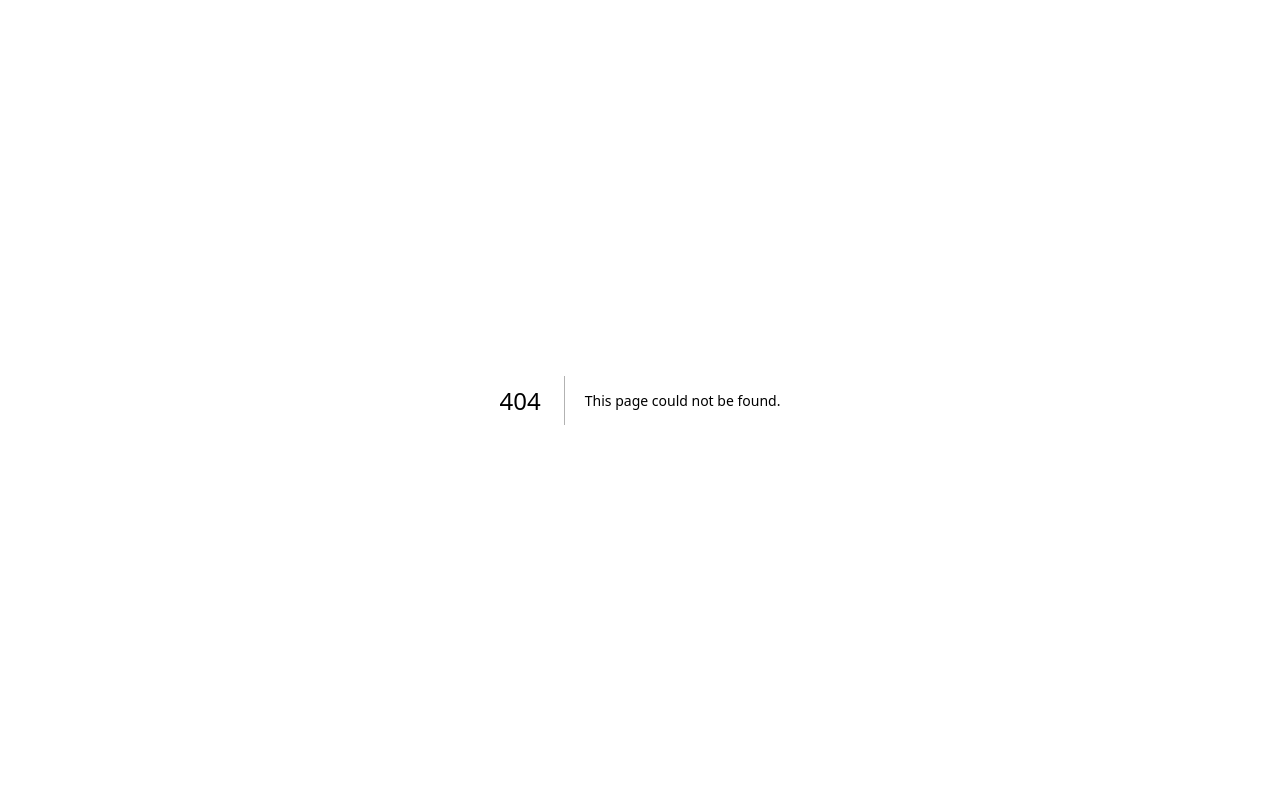
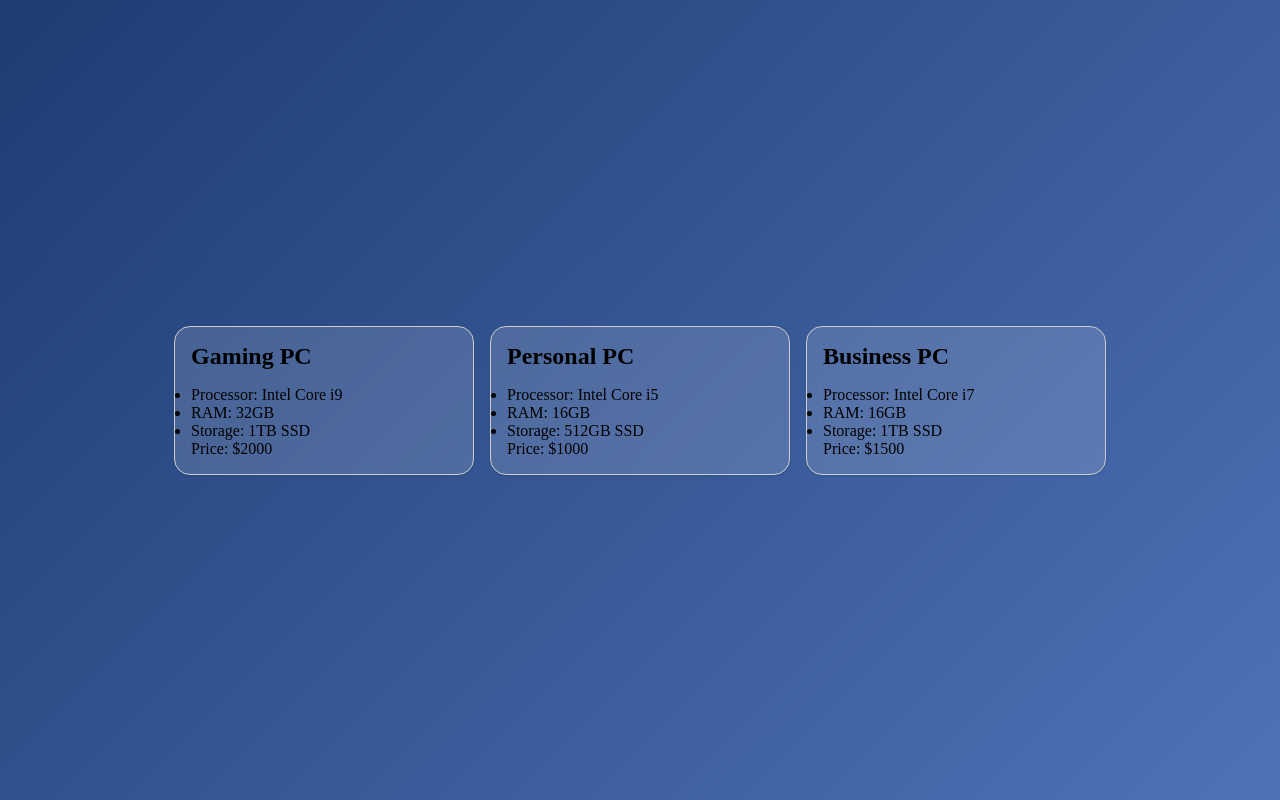
Before and after one commit to gohzer/csc322_lttstore, a Next.js app: page /computerCards in a window 1280 px wide. Before the commit this address had no page. Built offline with nearby package versions, Linux system fonts and the light colour scheme.

Commit message:
ComputerCards and addtocart page

```diff
--- /dev/null
+++ b/pages/computerCards.tsx
@@ -0,0 +1,62 @@
+import react from 'react';
+import styles from '../styles/ComputerCards.module.css';
+import Link from 'next/link';
+
+
+type CardProps = {
+
+    title: string;
+    specs: string[];
+    price: string;
+
+
+};
+
+const ComputerCard: React.FC<CardProps> = ({ title, specs, price }) => {
+  const specsQueryParam = encodeURIComponent(JSON.stringify(specs));
+
+  return (
+    <Link href={`/addToCart?type=${encodeURIComponent(title)}&specs=${specsQueryParam}&price=${price}`} passHref>
+      <div className={styles.card} role="link" tabIndex={0}>
+        <h2>{title}</h2>
+        <ul>
+          {specs.map((spec, index) => (
+            <li key={index}>{spec}</li>
+          ))}
+        </ul>
+        <p>Price: {price}</p>
+      </div>
+    </Link>
+  );
+};
+
+
+const Computers = () => {
+    const gamingPC = {
+      title: 'Gaming PC',
+      specs: ['Processor: Intel Core i9', 'RAM: 32GB', 'Storage: 1TB SSD'],
+      price: '$2000',
+    };
+
+    const personalPC = {
+      title: 'Personal PC',
+      specs: ['Processor: Intel Core i5', 'RAM: 16GB', 'Storage: 512GB SSD'],
+      price: '$1000',
+    };
+
+    const businessPC = {
+      title: 'Business PC',
+      specs: ['Processor: Intel Core i7', 'RAM: 16GB', 'Storage: 1TB SSD'],
+      price: '$1500',
+    };
+
+    return (
+      <div className={styles.container}>
+        <ComputerCard {...gamingPC} />
+        <ComputerCard {...personalPC} />
+        <ComputerCard {...businessPC} />
+      </div>
+    );
+  };
+
+  export default Computers;
--- /dev/null
+++ b/styles/ComputerCards.module.css
@@ -0,0 +1,33 @@
+
+.container {
+  background-image: linear-gradient(135deg, #1e3c72 0%, #4e72b8 100%);
+  display: flex;
+  justify-content: center;
+  align-items: center;
+  gap: 1rem;
+  padding: 2rem;
+  min-height: 100vh;
+  box-sizing: border-box;
+
+}
+
+  .card {
+    /* From https://css.glass */
+    background: rgba(255, 255, 255, 0.14);
+    border-radius: 16px;
+    box-shadow: 0 4px 30px rgba(0, 0, 0, 0.1);
+    backdrop-filter: blur(4.9px);
+    -webkit-backdrop-filter: blur(4.9px);
+    border: 1px solid rgba(255, 255, 255, 0.3);
+    width: 300px;
+
+    padding: 1rem;
+    border: 1px solid #ccc;
+    /* border-radius: 5px; */
+    box-shadow: 0 1px 3px rgba(0, 0, 0, 0.1);
+  }
+
+  .card h2 {
+    margin: 0 0 1rem;
+    font-size: 1.5rem;
+  }
```
Also changed, not shown: pages/addToCart.tsx (added, +37 -0 lines), styles/AddToCart.module.css (added).
